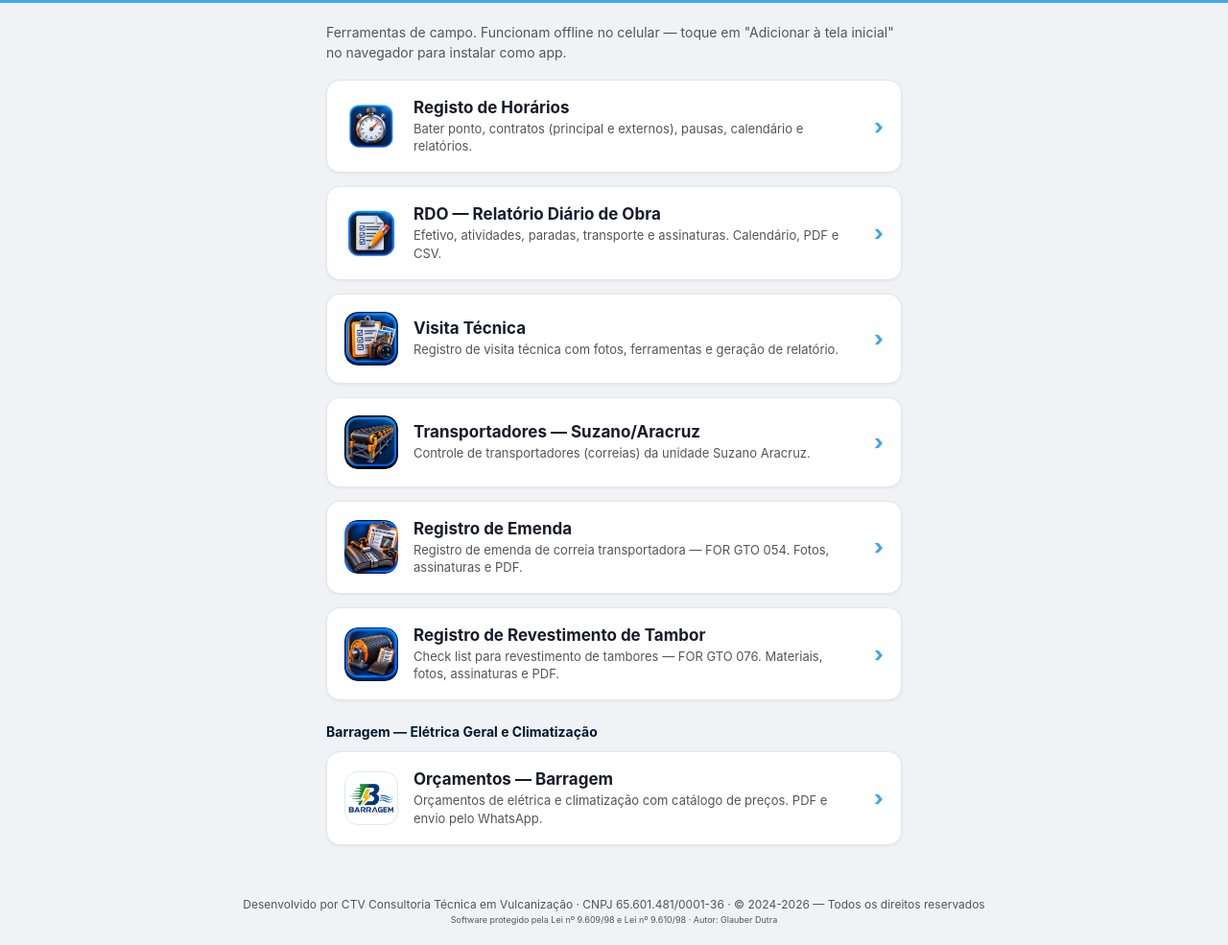
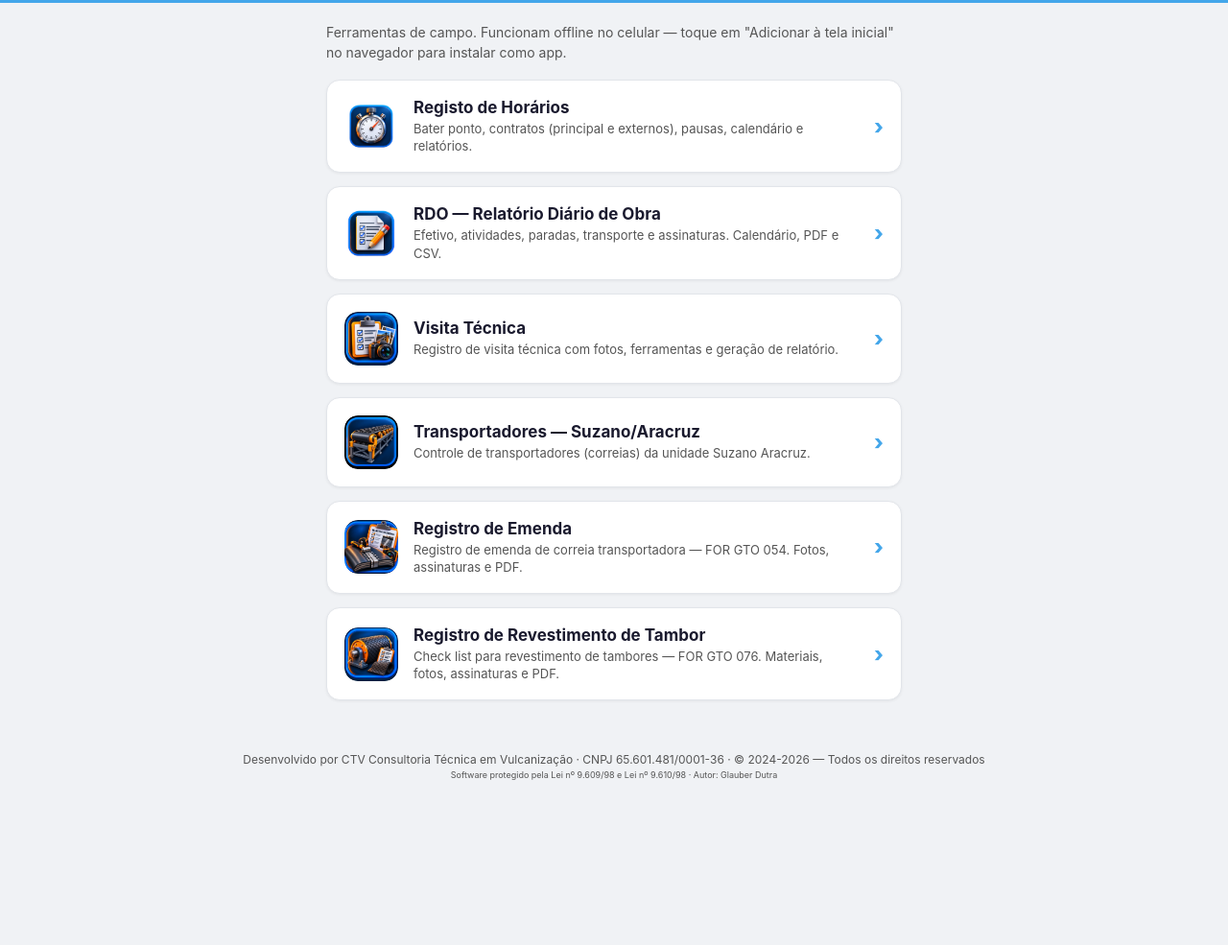
Before and after one commit to CTVMundoVulca/VT-CTV, a plain HTML site: page index.html in a window 1280 px wide. Shown: the part 76-1061 px from the top of the page at 96% size. After the commit the page ends 910 px from the top, so only its background shows below. Drawn offline with Linux system fonts and the light colour scheme.

Commit message:
Portal: remover link da Barragem (app separado dos apps da Suzano)
Co-Authored-By: Claude Opus 5.5 <noreply@anthropic.com>
Claude-Session: https://claude.ai/code/session_01CzTvQpg7qdYTBWRpVdras4

```diff
--- a/index.html
+++ b/index.html
@@ -149,17 +149,6 @@
       </div>
       <div class="app-arrow">›</div>
     </a>
-
-    <p class="intro" style="margin:22px 0 10px;font-weight:700;color:var(--navy)">Barragem — Elétrica Geral e Climatização</p>
-
-    <a class="app-card" href="orcamento_barragem.html" id="card-barragem">
-      <div class="app-ico" style="border:1px solid var(--border)"><img src="icon-barragem-192.png" alt="Barragem"></div>
-      <div class="app-info">
-        <h2>Orçamentos — Barragem</h2>
-        <p>Orçamentos de elétrica e climatização com catálogo de preços. PDF e envio pelo WhatsApp.</p>
-      </div>
-      <div class="app-arrow">›</div>
-    </a>
   </div>
   <div id="ctv-copyright" class="footer">Desenvolvido por CTV Consultoria Técnica em Vulcanização · CNPJ 65.601.481/0001-36 · © 2024-2026 — Todos os direitos reservados<br><span style="font-size:9px">Software protegido pela Lei nº 9.609/98 e Lei nº 9.610/98 · Autor: Glauber Dutra</span></div>
   <script>
--- a/service-worker.js
+++ b/service-worker.js
@@ -3,7 +3,7 @@
    atualização quando há rede) com fallback para o cache (offline).
    Demais assets = cache-first. Troque CACHE_VERSION ao publicar
    mudanças para forçar atualização nos aparelhos. */
-const CACHE_VERSION = 'ctv-campo-v135';
+const CACHE_VERSION = 'ctv-campo-v136';
 
 /* Caminhos relativos ao escopo do SW (funciona sob /vt-ctv/ no GitHub Pages) */
 const APP_SHELL = [
```
